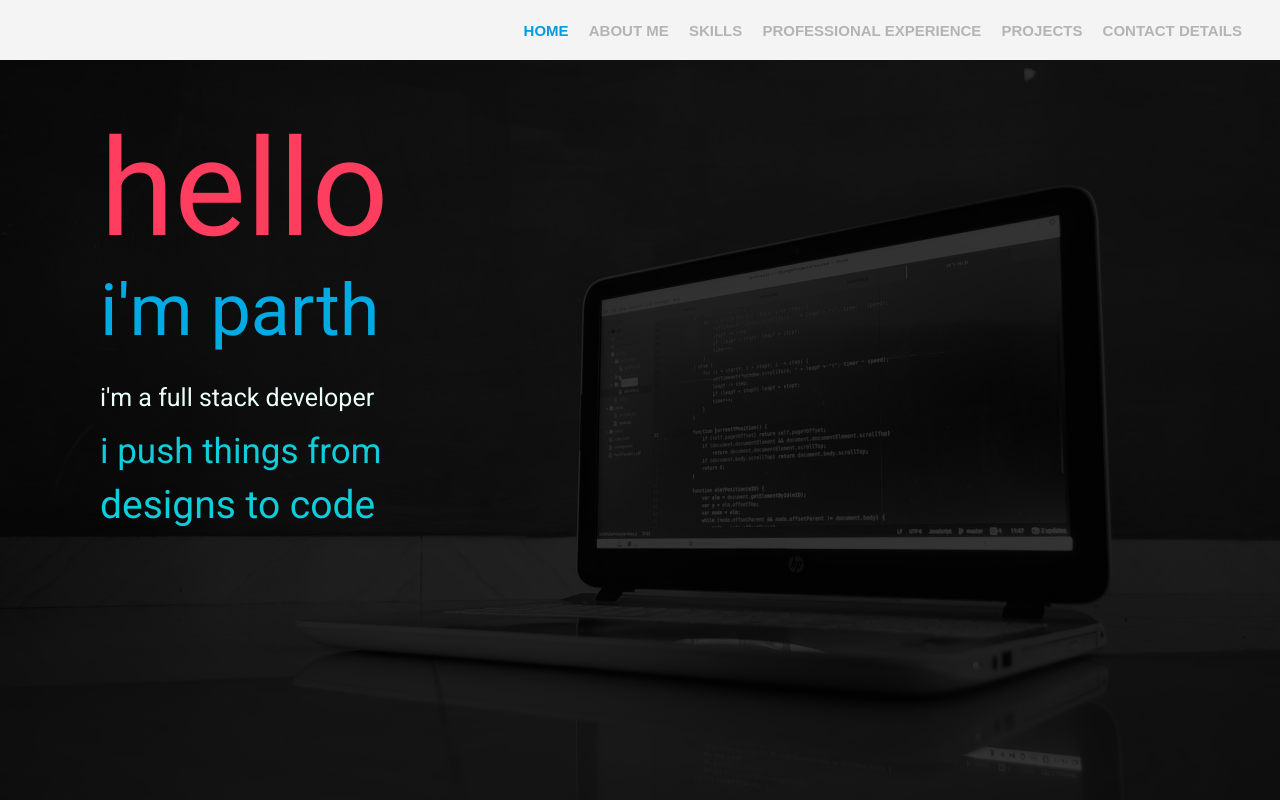
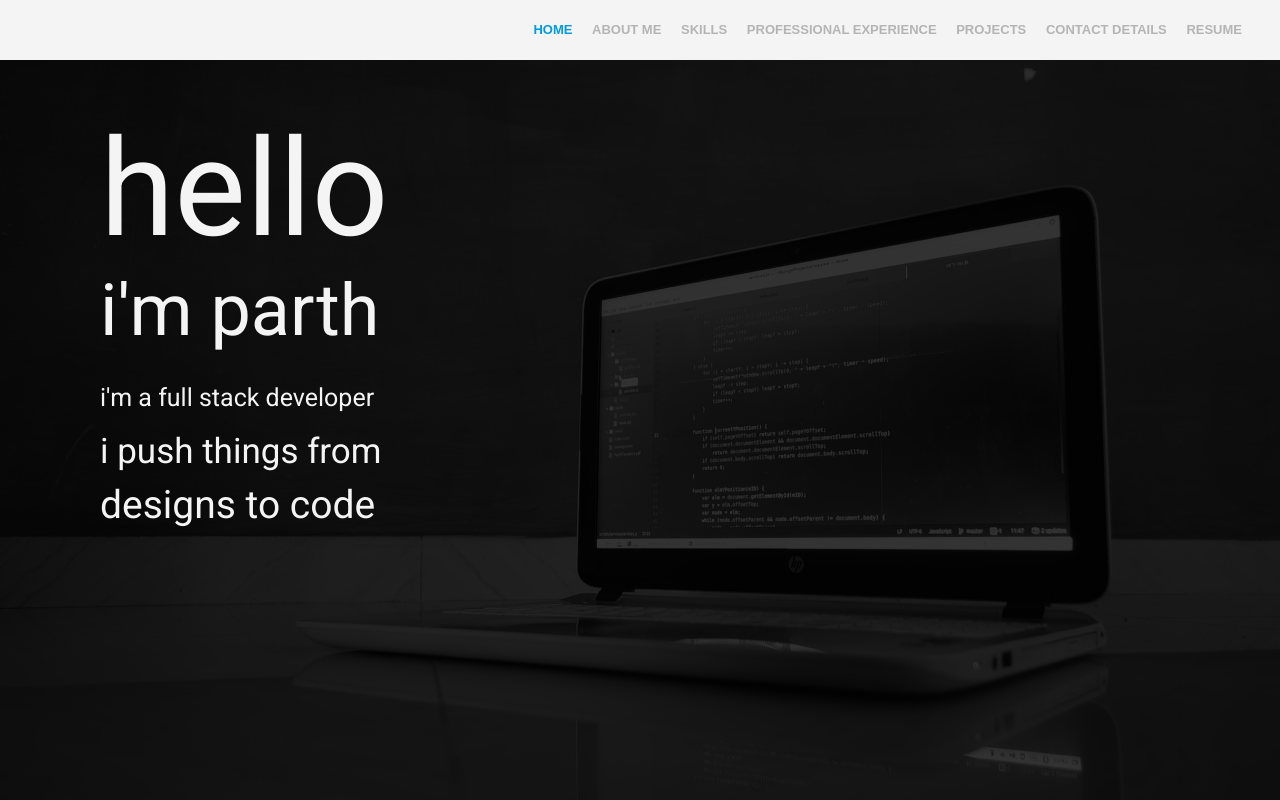
Before and after one commit to ParthTandel/parthtandel.github.io, a website: page index.html in a window 1280 px wide. Shown: the top 800 px of the page. Drawn offline with nearby package versions, Linux system fonts and the light colour scheme.

Commit message:
style fixes

```diff
--- a/styles/main.css
+++ b/styles/main.css
@@ -28,7 +28,7 @@ nav ul {
     text-align: right;
     font-weight: bold;
     font-family: Arial, Helvetica, sans-serif;
-    font-size: 15px;
+    font-size: 13px;
 }
 
 nav ul li {
@@ -344,29 +344,34 @@ a:hover {
 
 .intro div:nth-child(1) {
     font-size: 135px;
-    color: #ff3d5e;
+    /*color: #ff3d5e;*/
+    color: #f4f4f4;
 }
 
 .intro div:nth-child(2) {
     font-size: 72px;
-    color: #00abe4;
+    /*color: #00abe4;*/
+    color: #f4f4f4;
 }
 
 .intro div:nth-child(3) {
     font-size: 25px;
-    color: #ebfffa;
+    /*color: #ebfffa;*/
+    color: #f4f4f4;
     margin-top: 30px;
 }
 
 .intro div:nth-child(5) {
     font-size: 35px;
-    color: #0dceda;
+    /*color: #0dceda;*/
+    color: #f4f4f4;
 }
 
 .intro div:nth-child(6) {
     font-size: 39px;
     margin-top: 10px;
-    color: #0dceda;
+    /*color: #0dceda;*/
+    color: #f4f4f4;
 }
 
 @media only screen and (max-width: 800px) {
--- a/views/portfolio.html
+++ b/views/portfolio.html
@@ -15,6 +15,7 @@
                 <li><a ng-click="activeMenu = 'Pexp'; gotoElement('profExp-anchor')" class="nav-bar-items" ng-class="{active : activeMenu === 'Pexp'}">PROFESSIONAL EXPERIENCE</a></li>
                 <li><a ng-click="activeMenu = 'Proj'; gotoElement('project-anchor')" class="nav-bar-items" ng-class="{active : activeMenu === 'Proj'}">PROJECTS</a></li>
                 <li><a ng-click="activeMenu = 'Cdet'; gotoElement('contact-anchor')" class="nav-bar-items" ng-class="{active : activeMenu === 'Cdet'}">CONTACT DETAILS</a></li>
+                <li><a href="ParthTandelCv.pdf" target="_blank" ng-click="activeMenu = 'res';" class="nav-bar-items" ng-class="{active : activeMenu === 'res'}">RESUME</a></li>
             </ul>
         </nav>
     </div>
@@ -73,7 +74,7 @@
 
             <div class="aboutMe-box">
                 <div class="aboutMe-que">Questions ?</div>
-                <div class="aboutMe-ans">well you can contact me anywhere <a ng-click="activeMenu = 'Cdet'; gotoElement('contact-anchor')">here</a></div>
+                <div class="aboutMe-ans"><a ng-click="activeMenu = 'Cdet'; gotoElement('contact-anchor')">well you can contact me anywhere here</a></div>
             </div>
         </div>
     </div>
```
